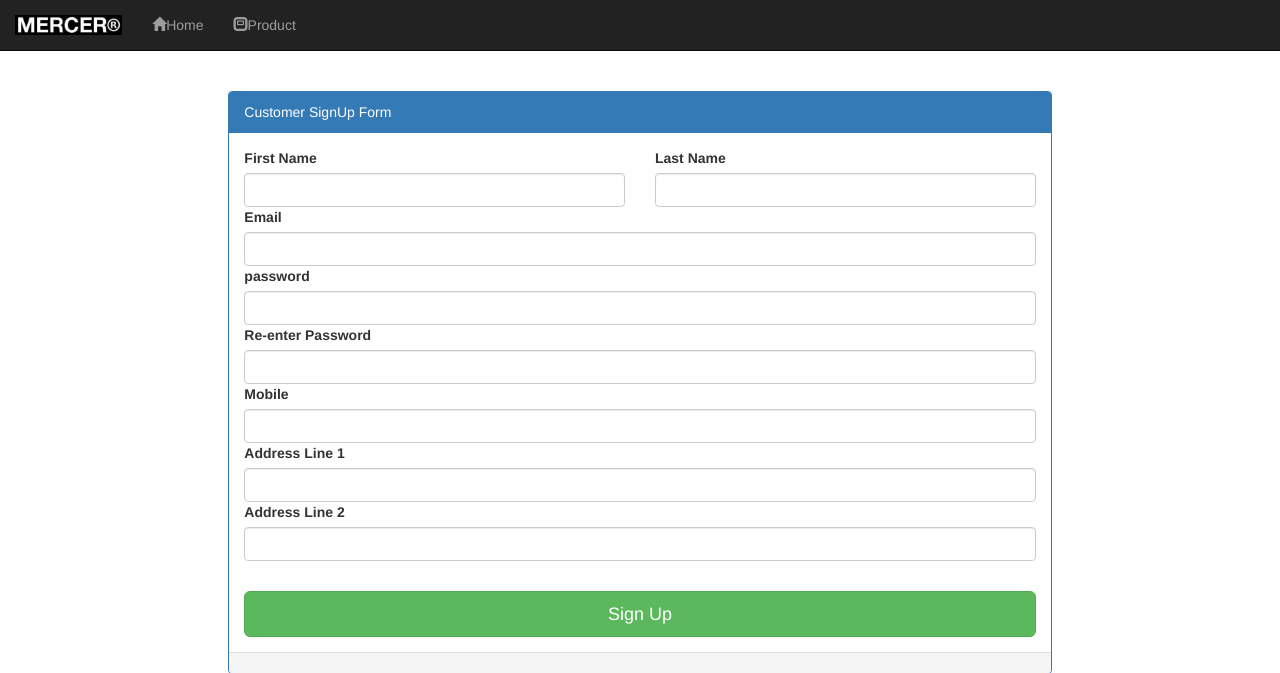
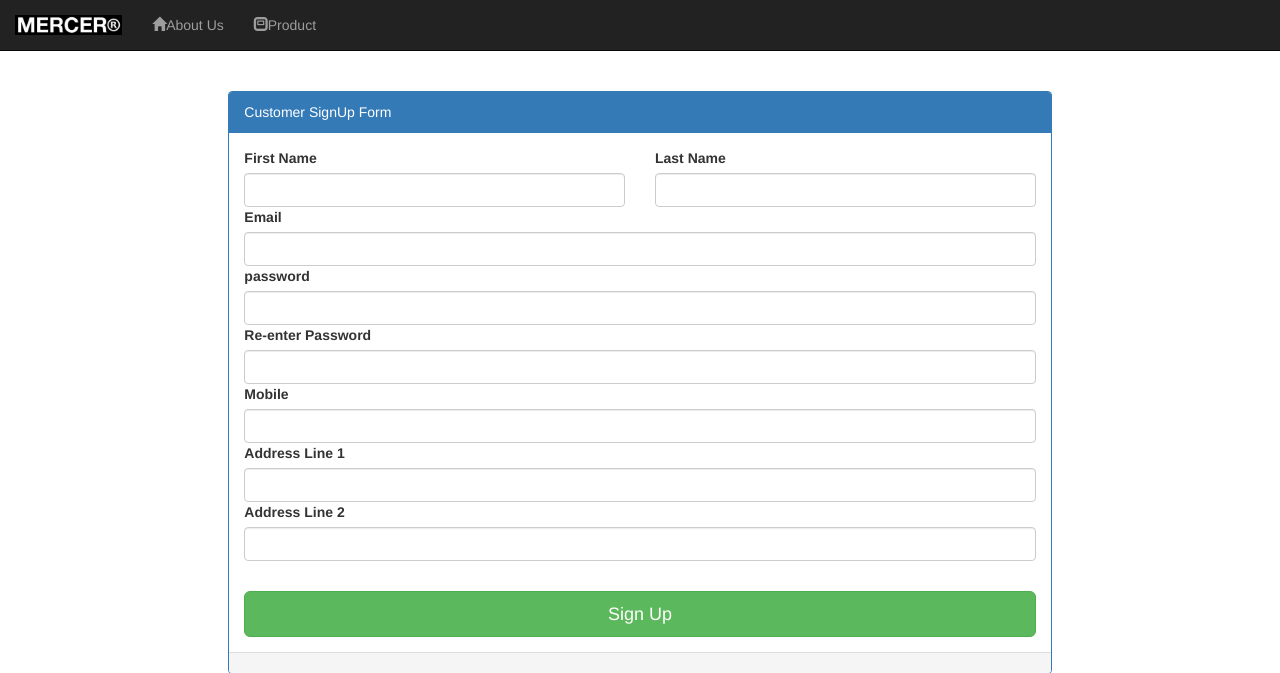
Before and after one commit to enochpowno/Mercer-PH-Sofeng-, a PHP site: the page made by customer_registration.php in a window 1280 px wide. Shown: the top 673 px of the page. Run offline with PHP 8.4, Linux system fonts and the light colour scheme; data comes from the database, SQL or seed files in the repository; data that the repository does not hold is empty; a stand-in replaces the project's code that opens the database connection.

Commit message:
changes bug

```diff
--- a/customer_order.php
+++ b/customer_order.php
@@ -25,7 +25,7 @@ if(!isset($_SESSION["uid"])){
 				<img src="water.png" class="navbar-brand"/>
 			</div>
 			<ul class="nav navbar-nav">
-				<li><a href="index.php"><span class="glyphicon glyphicon-home"></span>Home</a></li>
+				<li><a href="aboutus.php"><span class="glyphicon glyphicon-home"></span>About Us</a></li>
 				<li><a href="index.php"><span class="glyphicon glyphicon-modal-window"></span>Product</a></li>
 			</ul>
 		</div>
--- a/customer_registration.php
+++ b/customer_registration.php
@@ -24,7 +24,7 @@ if (isset($_GET["register"])) {
 				<img src="water.png" class="navbar-brand"/>
 			</div>
 			<ul class="nav navbar-nav">
-				<li><a href="index.php"><span class="glyphicon glyphicon-home"></span>Home</a></li>
+				<li><a href="aboutus.php"><span class="glyphicon glyphicon-home"></span>About Us</a></li>
 				<li><a href="index.php"><span class="glyphicon glyphicon-modal-window"></span>Product</a></li>
 			</ul>
 		</div>
--- a/login_form.php
+++ b/login_form.php
@@ -36,7 +36,7 @@ if (isset($_POST["login_user_with_product"])) {
 				<img src="water.png" class="navbar-brand"/>
 			</div>
 			<ul class="nav navbar-nav">
-				<li><a href="index.php"><span class="glyphicon glyphicon-home"></span>About Us</a></li>
+				<li><a href="aboutus.php"><span class="glyphicon glyphicon-home"></span>About Us</a></li>
 				<li><a href="index.php"><span class="glyphicon glyphicon-modal-window"></span>Product</a></li>
 			</ul>
 		</div>
--- a/profile.php
+++ b/profile.php
@@ -35,7 +35,7 @@ if(!isset($_SESSION["uid"])){
 			</div>
 		<div class="collapse navbar-collapse" id="collapse">
 			<ul class="nav navbar-nav">
-				<li><a href="index.php"><span class="glyphicon glyphicon-home"></span>Home</a></li>
+				<li><a href="aboutus.php"><span class="glyphicon glyphicon-home"></span>About Us</a></li>
 				<li><a href="index.php"><span class="glyphicon glyphicon-modal-window"></span>Product</a></li>
 				<li style="width:300px;left:10px;top:10px;"><input type="text" class="form-control" id="search"></li>
 				<li style="top:10px;left:20px;"><button class="btn btn-primary" id="search_btn">Search</button></li>
```
